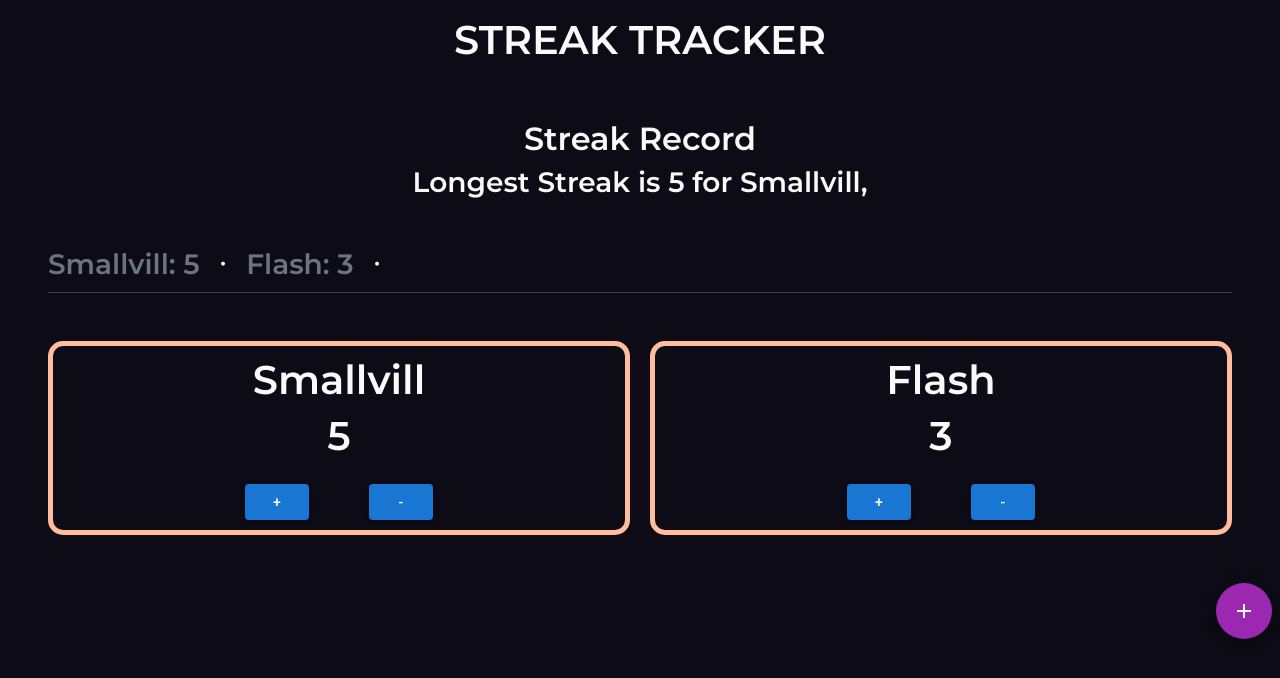
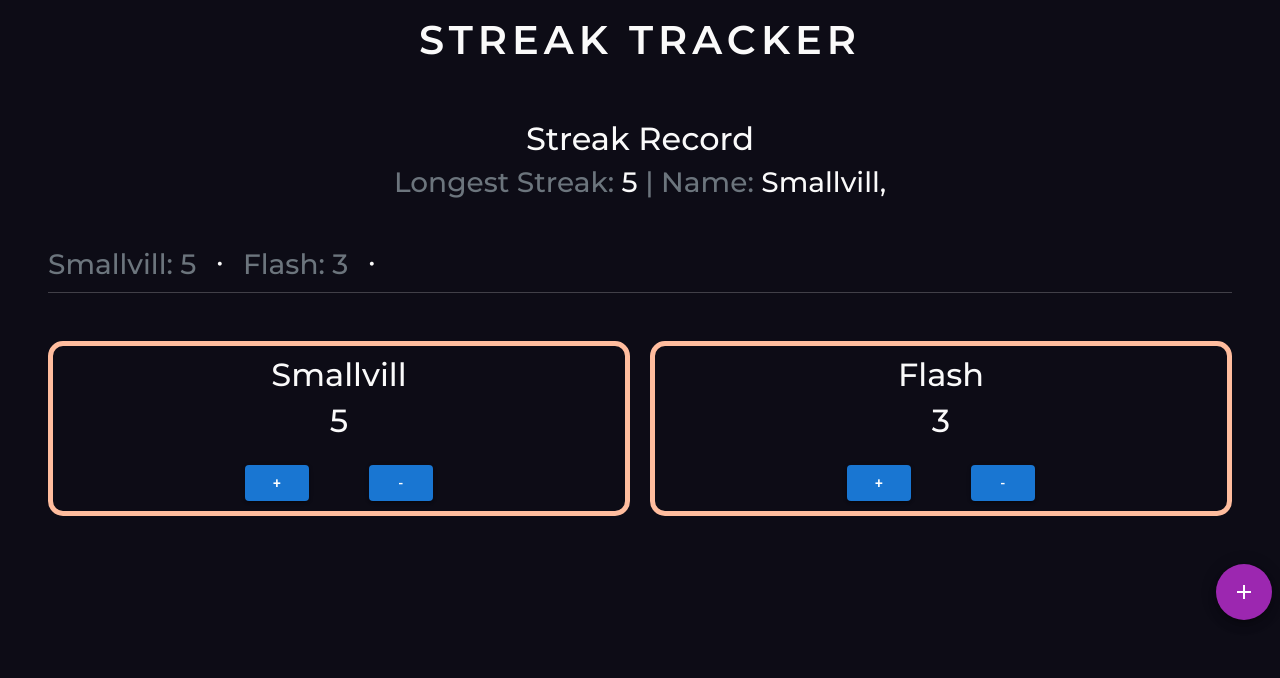
Before and after one commit to Joshuafrankle/streak-tracker, a React (Create React App) app: page / in a window 1280 px wide. Shown: the top 678 px of the page. Built offline with nearby package versions, Linux system fonts and the light colour scheme.

Commit message:
UI changes

```diff
--- a/src/assets/scss/style.scss
+++ b/src/assets/scss/style.scss
@@ -26,7 +26,11 @@ h1,
 h2,
 h3 {
   font-family: "Montserrat";
+}
+
+h1 {
   font-weight: 600;
+  letter-spacing: 5px;
 }
 
 p {
--- a/src/pages/LandingPage.jsx
+++ b/src/pages/LandingPage.jsx
@@ -68,10 +68,10 @@ export default function LandingPage() {
           <div>
             <Modal show={show} onHide={handleClose}>
               <Modal.Header>
-                <Modal.Title>Type your streak name</Modal.Title>
+                <Modal.Title>Enter the Series name</Modal.Title>
               </Modal.Header>
               <Modal.Body>
-                <input type="text" id="streak_name" />
+                <input className="form-control" type="text" id="streak_name" />
               </Modal.Body>
               <Modal.Footer>
                 <Button variant="secondary" onClick={handleClose}>
--- a/src/pages/StreakCard.jsx
+++ b/src/pages/StreakCard.jsx
@@ -9,8 +9,8 @@ export default function StreakCard({ id, name, count }) {
     <>
       <section>
         <div className="streak-card text-center">
-          <h1>{name}</h1>
-          <h1 className="mb-4">{count}</h1>
+          <h2>{name}</h2>
+          <h2 className="mb-4">{count}</h2>
           <div className="btn-section">
             <Button
               variant="contained"
--- a/src/pages/StreakRec.jsx
+++ b/src/pages/StreakRec.jsx
@@ -4,16 +4,16 @@ import { Divider } from "@mui/material";
 export default function StreakRec() {
   const streaks = useSelector((state) => state.streak);
 
-  const largestStreak = Math.max.apply(
+  const longestStreak = Math.max.apply(
     Math,
     streaks.map((stk) => stk.streakCount)
   );
 
-  let largestStreakTitle = streaks.map((stk) =>
-    stk.streakCount === largestStreak ? stk.title : null
+  let longestStreakTitle = streaks.map((stk) =>
+    stk.streakCount === longestStreak ? stk.title : null
   );
 
-  largestStreakTitle = largestStreakTitle.join(", ");
+  longestStreakTitle = longestStreakTitle.join(", ");
 
   return (
     <>
@@ -21,7 +21,9 @@ export default function StreakRec() {
         <div className="text-center">
           <h2>Streak Record</h2>
           <h3>
-            Longest Streak is {largestStreak} for {largestStreakTitle}
+            <span className="text-muted">Longest Streak: </span>
+            {longestStreak} <span className="text-muted">| Name: </span>
+            {longestStreakTitle}
           </h3>
         </div>
         <div className="mt-5 d-flex">
```
